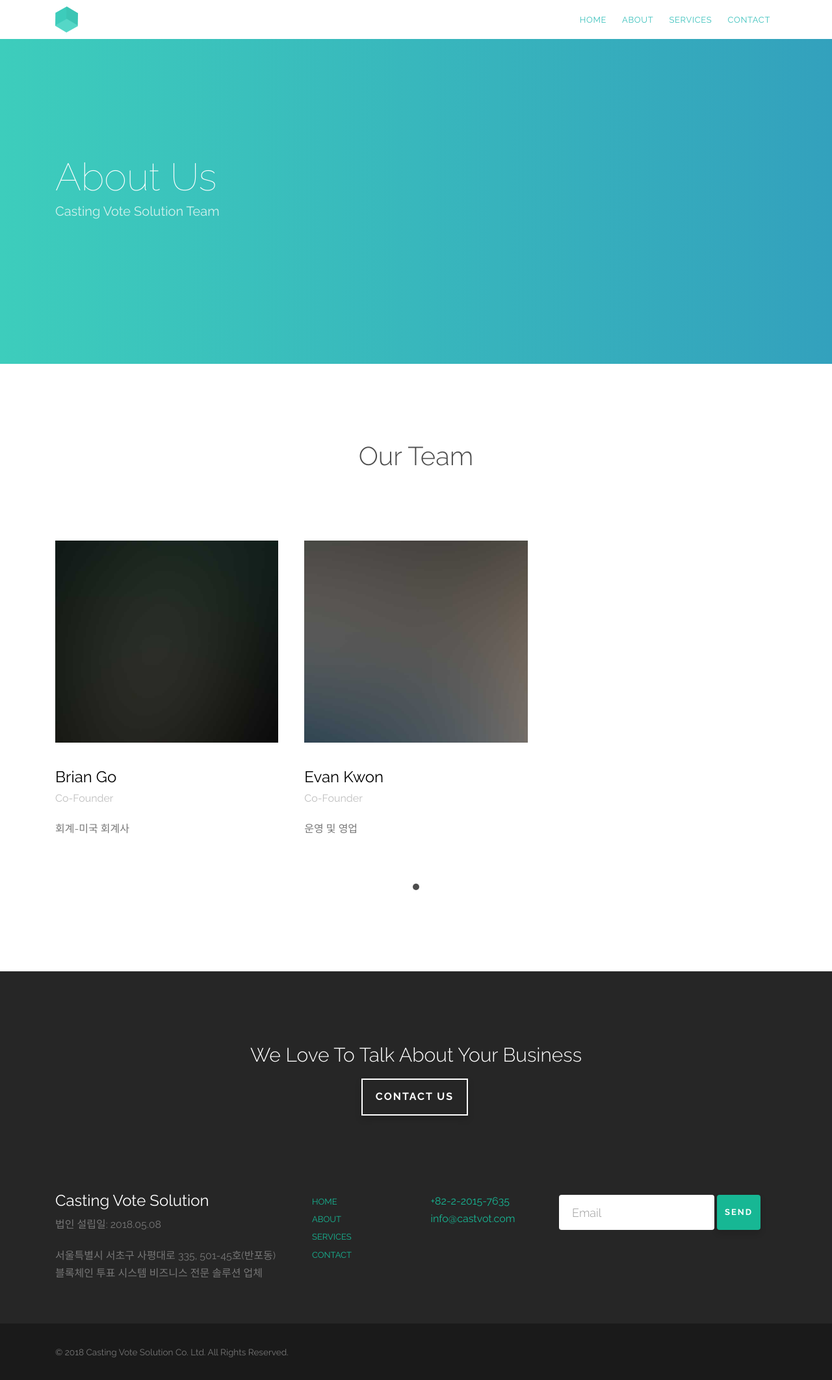
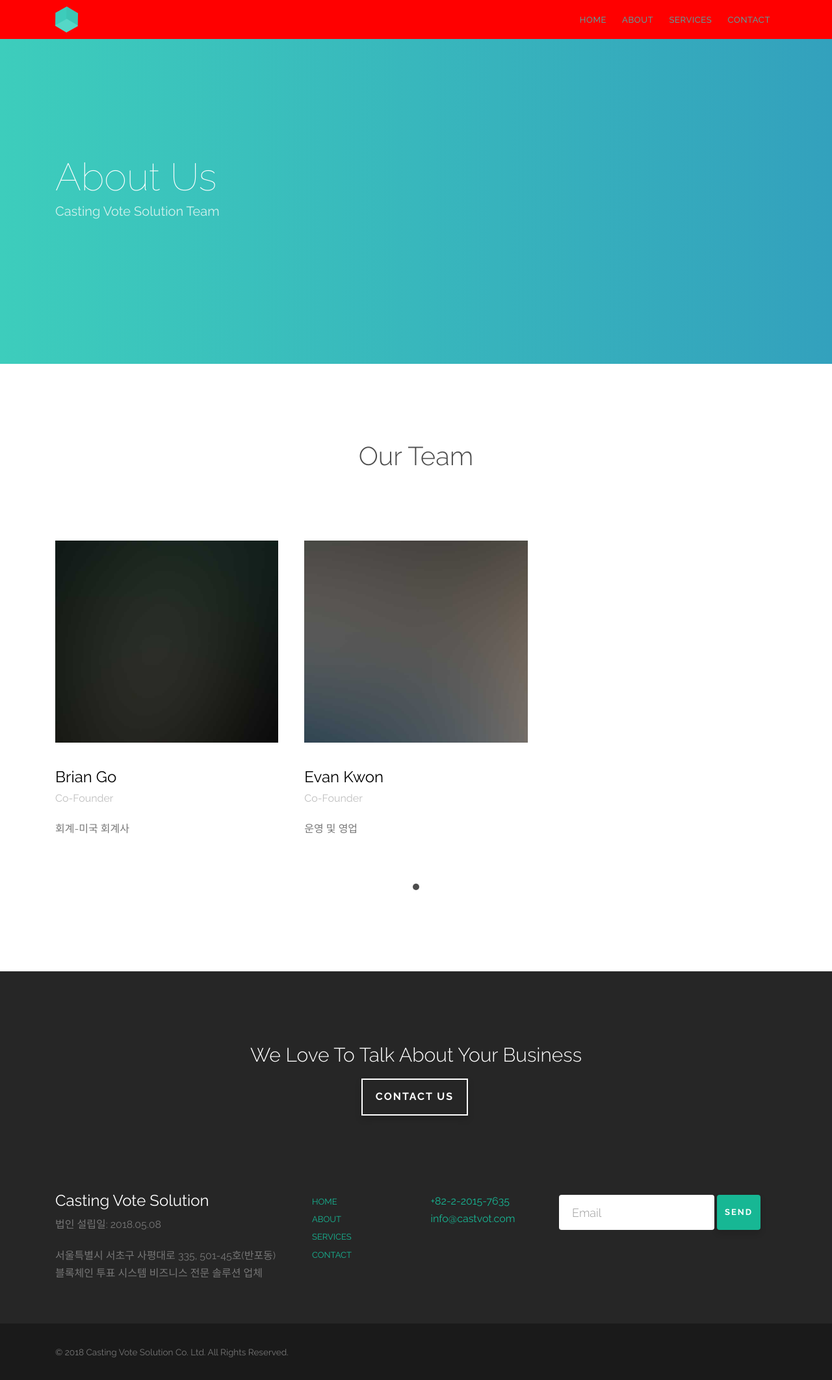
Before and after one commit to castvot/castvot.github.io, a Jekyll site: the page built from about.html, in a window 1280 px wide. Shown: the whole page at 65% size. Built offline with Jekyll 4.4.1, drawn with Linux system fonts in a browser that asks for light colours; some web fonts are replaced.

Commit message:
Update style.css

```diff
--- a/css/style.css
+++ b/css/style.css
@@ -101,7 +101,7 @@ h1, h2, h3, h4, h5, h6, figure {
   width: 100%;
   padding: 10px 0;
   z-index: 1001;
-  background: #fff;
+  background: red;
 }
 @media screen and (max-width: 768px) {
   .gtco-nav {
```
